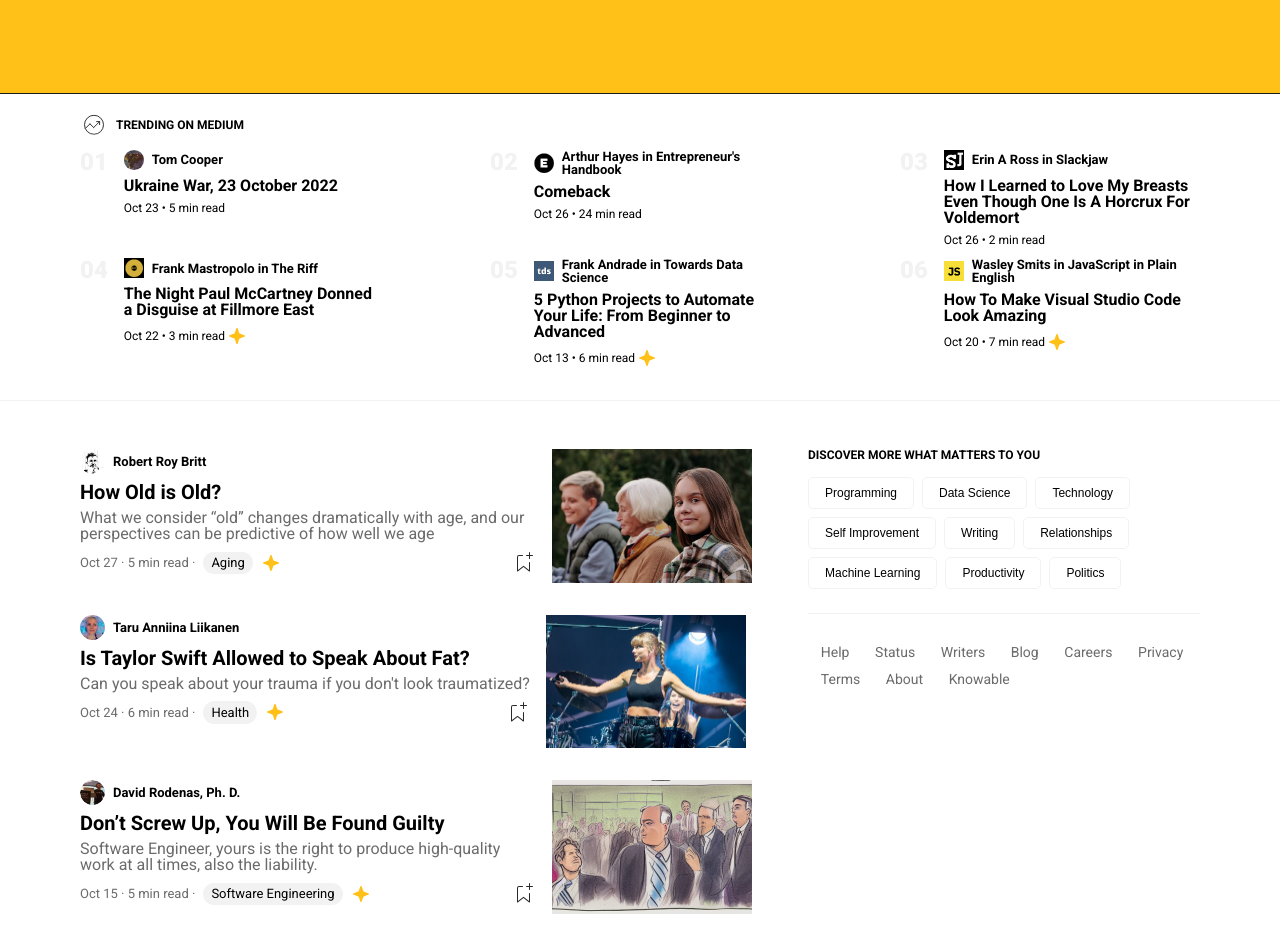
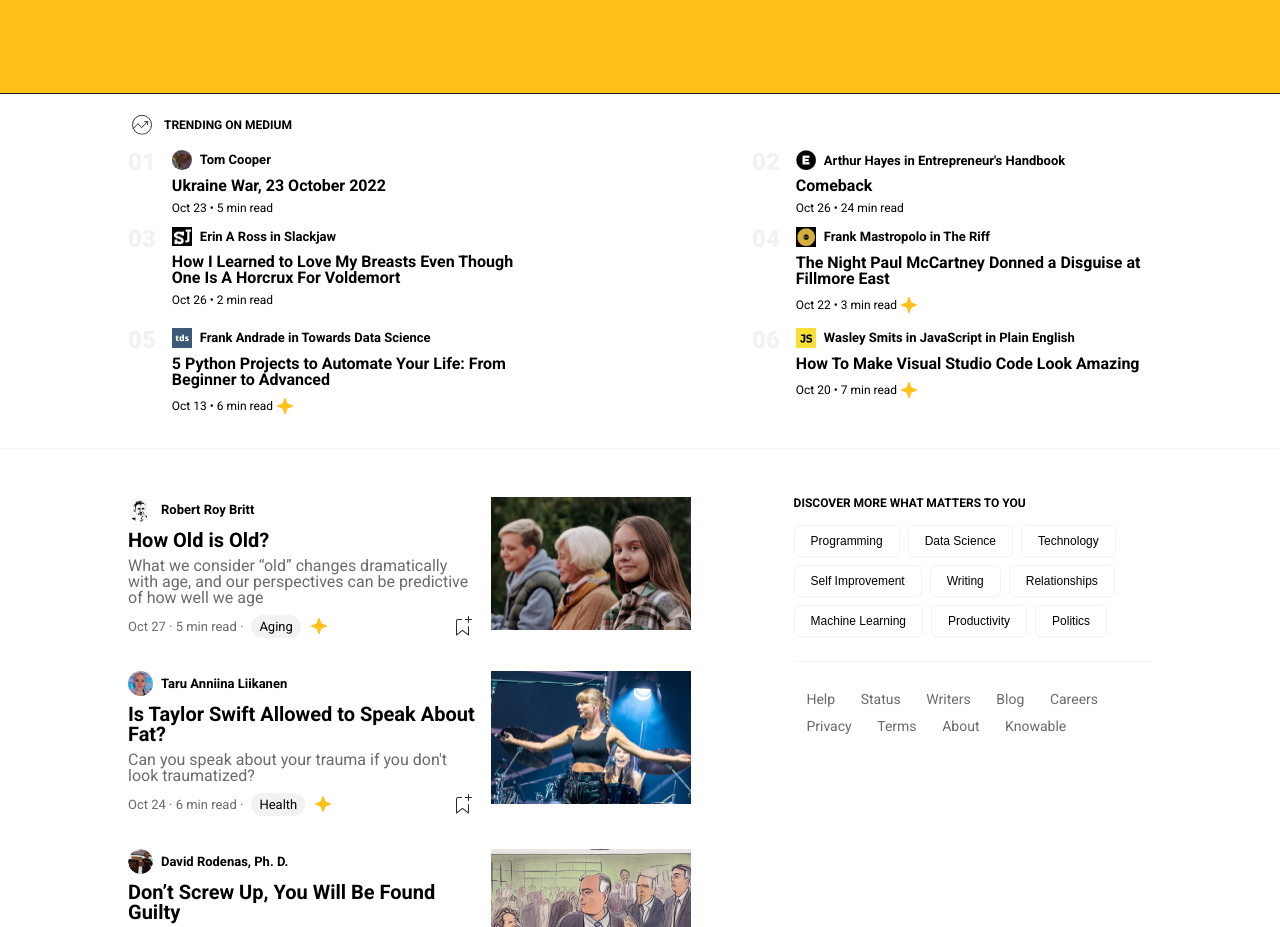
Before and after one commit to Ott00/U2-W1-D5-Project, a plain HTML site: page index.html in a window 1280 px wide. Shown: the part 418-1345 px from the top of the page. Drawn offline with nearby package versions, Linux system fonts and the light colour scheme.

Commit message:
css modified

```diff
--- a/assets/css/style.css
+++ b/assets/css/style.css
@@ -13,7 +13,7 @@ body {
 }
 
 header {
-  padding-inline: 5rem;
+  padding-inline: 8rem;
   display: flex;
   justify-content: space-between;
   padding-block: 1rem;
@@ -80,7 +80,7 @@ header .navbar ul a li {
 
 .hero {
   padding-top: calc(6rem + 70px);
-  padding-inline: 5rem;
+  padding-inline: 8rem;
   background-color: #ffc017;
   display: flex;
   flex-direction: column;
@@ -110,7 +110,7 @@ header .navbar ul a li {
 }
 
 main {
-  padding-inline: 5rem;
+  padding-inline: 8rem;
 }
 
 main .trending-section-name {
@@ -138,7 +138,7 @@ main .trending-section-name h3 {
 .trending-article-container {
   margin-top: 0.5rem;
   display: flex;
-  width: 300px;
+  width: 400px;
 }
 
 .trending-article-container span:first-child {
@@ -184,11 +184,12 @@ main .trending-section-name h3 {
 /* ARTICLE  */
 
 .articles {
-  width: 60%;
+  width: 55%;
 }
 
 .article-container {
   display: flex;
+  justify-content: space-between;
   gap: 1rem;
   margin-bottom: 2rem;
 }
@@ -217,6 +218,10 @@ main .trending-section-name h3 {
 .article-container .article .article-header span {
   font-size: 13px;
   font-weight: bold;
+}
+
+.article-container .article .article-content {
+  flex-grow: 1;
 }
 
 .article-container .article .article-content h4 {
@@ -262,7 +267,7 @@ main .trending-section-name h3 {
 
 .under-main {
   display: flex;
-  padding-inline: 5rem;
+  padding-inline: 8rem;
   border-top: 1px solid #f2f2f2;
   padding-top: 3rem;
   justify-content: space-between;
```
